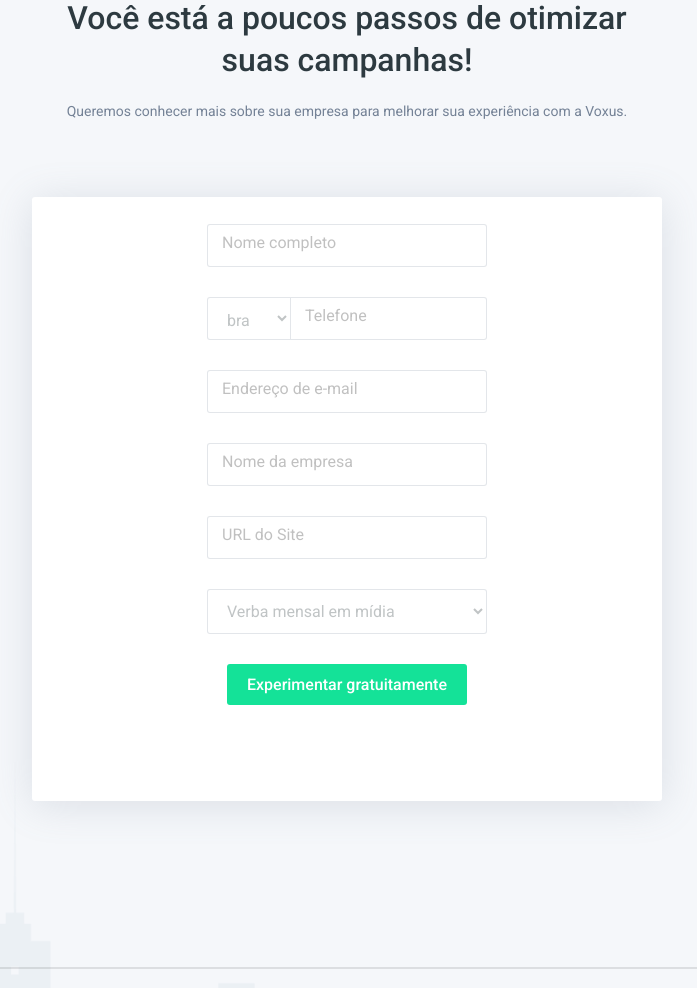
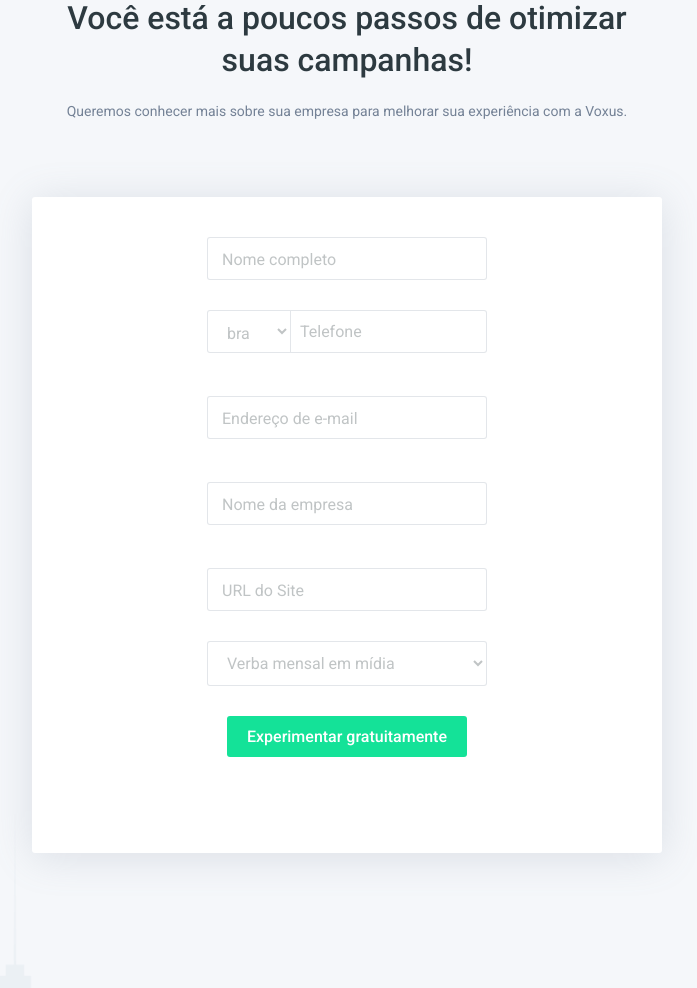
Before and after one commit to rodrigoviturino/teste_voxus, a PHP site: page / in a window 1280 px wide. Shown: the part 113-1101 px from the top of the page, without its empty margins (293-990 px from the left). Run offline with PHP 8.4, Linux system fonts and the light colour scheme.

Commit message:
Criação do layout em html,css e javascript, de acordo com o frame

```diff
--- a/index.html
+++ b/index.html
@@ -32,36 +32,38 @@
         <div class="container">
             <span id="msg"></span>
             <div class="content__form">
-                <form action="#" id="form-content">
-                    <div class="content__form__inputBox">
+                <form action="#" id="form-content" method="POST">
+
+                    <div class="content__form__label__float">
+                        <input type="text" class="input-nome" name="name" id="nome" placeholder=" "/>
                         <label for="name">Nome completo</label>
-                        <input type="text" class="input-nome" name="name">
                     </div>
+
                     <div class="content__form__phone">
                         <select id="flag">
                             <option value="">bra</option>
                         </select>
-                        <div class="content__form__inputBox">
+                        <div class="content__form__label__float" id="divPhone">
+                            <input type="text" class="input-phone" name="phone" id="id_phone" placeholder=" ">
                             <label for="phone">Telefone</label>
-                            <input type="text" class="input-phone" name="phone" id="id_phone">
                         </div>
                     </div>
 
-                    <div class="content__form__inputBox">
+                    <div class="content__form__label__float">
+                        <input type="text" class="input-andress" name="email" placeholder=" ">
                         <label for="andress">Endereço de e-mail</label>
-                        <input type="text" class="input-andress" name="email">
-                        <span></span>
+
                     </div>
 
-                    <div class="content__form__inputBox">
+                    <div class="content__form__label__float">
+                        <input type="text" class="input-company" name="company" placeholder=" ">
                         <label for="company">Nome da empresa</label>
-                        <input type="text" class="input-company" name="company">
-                        <span style="display: block;"></span>
+
                     </div>
 
-                    <div class="content__form__inputBox">
+                    <div class="content__form__label__float">
+                        <input type="text" value="" class="input-site" name="site" placeholder=" " >
                         <label for="site">URL do Site</label>
-                        <input type="text" class="input-site" name="site">
                         <span></span>
                     </div>
 
@@ -75,7 +77,8 @@
                         <option value="">Não se aplica</option>
                     </select>
 
-                    <button type="submit" id="btn-submit" class="btn-form">Experimentar gratuitamente</button>
+                    <button id="" class="btn-form">Experimentar gratuitamente</button>
+                    <!-- <button id="obrigado" class="btn-hidden">Obrigado!</button> -->
                 </form>
             </div>
 
@@ -112,5 +115,39 @@
 <script src="js/additional-methods.min.js"></script>
 <script src="js/main.js"></script>
 
+<script>
+$(document).ready(function () {
+    $('#form-content').validate({
+        // Regras
+        rules: {
+            name: {
+                required:true
+            },
+
+            phone: {
+                required: true
+            },
+            email: {
+                email: true,
+                remote:true,
+                required:true
+            },
+            company: {
+                required:true
+            },
+            site: {
+                required:true,
+                url:true
+            },
+
+        },
+        submitHandler: function(form) {
+
+            form.submit();
+        }
+    });
+});
+</script>
+
 </body>
 </html>
--- a/sass/base/_variaveis_e_mixins.scss
+++ b/sass/base/_variaveis_e_mixins.scss
@@ -13,7 +13,10 @@
 // Mixins Tipografia
 @mixin tipo-1($size){
     font-family: $fonte-1;
-    @if $size == 14 {
+    @if $size == 12 {
+        font-size: em(12);
+    }
+    @else if $size == 14 {
         font-size: em(14);
         line-height: (26px);
     }
--- a/sass/layout/_content.scss
+++ b/sass/layout/_content.scss
@@ -139,6 +139,24 @@
                     border-top-left-radius: 0px !important;
                     border-bottom-left-radius: 0px !important;
                 }
+                #divPhone {
+                    padding: 0;
+
+                    label {
+                        padding: 2px 0 0 15px;
+                        top: 1px;
+                        left: 10px;
+                        padding: 0;
+                    }
+
+                    input:focus + label {
+                        top: -6px;
+                    }
+
+                    #id_phone {
+                        display: flex;
+                    }
+                }
 
                 #flag {
                     padding-bottom: 8px;
@@ -196,22 +214,109 @@
                      }
                  }
 
+            }
 
+            /* New Version */
+            &__label__float{
+                position: relative;
+                padding-top: 13px;
+
+              input{
+                  display: block;
+                  width: 100%;
+                  background: #FFFFFF;
+                  border: 1px solid rgba(116, 130, 150, 0.2);
+                  box-sizing: border-box;
+                  border-radius: 3px;
+                  padding: 11px 15px 11px 15px;
+                  outline: none;
+                  margin-bottom: 30px;
+                  transition: all .3s ease-out;
+                  -webkit-transition: all .3s ease-out;
+                  -moz-transition: all .3s ease-out;
+                -webkit-appearance:none;
+                @include tipo-1(16);
+              }
+
+              input::placeholder{
+                color:transparent;
+              }
+
+              label{
+                pointer-events: none;
+                position: absolute;
+                top: 0;
+                left: 0;
+                color: rgba(45, 58, 64, 0.3);
+                padding: 15px 0 11px 15px;
+                margin-top: 13px;
+                transition: all .3s ease-out;
+                -webkit-transition: all .3s ease-out;
+                -moz-transition: all .3s ease-out;
+                @include tipo-1(16);
+
+              }
+
+              input:required:invalid + label{
+                color: red;
+              }
+
+              input:focus + label, input:focus + label > label {
+                font-size: 14px;
+                margin-top: 0;
+                color: #2D3A40;
+                background: white;
+                left: 10px;
+                top: 6px;
+                padding: 0;
+              }
+              input:not(:placeholder-shown) + label, input:not(:placeholder-shown) + label + label{
+                font-size: 14px;
+                margin-top: 0;
+                color: rgba(45, 58, 64, 0.3);
+                background: white;
+                left: 10px;
+                top: 6px;
+                padding: 0;
+
+
+              }
 
             }
 
         }
     }
 
-    #name-error,#email-error,#id_phone-error ,#company-error ,#site-error {
+    #nome-error,#email-error,#id_phone-error ,#company-error ,#site-error {
         position: relative;
         margin-bottom: 10px;
         background: #F0175C;
         color: #fff;
         border-radius: 0px 0px 4px 4px;
-        top: -31px;
+        top: -29px;
         left: 0;
         padding: 5px 13px;
+        @include tipo-1(12);
+    }
+
+    #id_phone-error{
+        top: 4px !important;
+        left: 0px !important;
+        width: 100% !important;
+        padding: 6px !important;
+    }
+
+    #tt {
+        display: none;
+
+    }
+
+    .show {
+        display: block;
+        z-index: 99;
+        position: relative;
+        background-color: darkcyan;
+        top: -40px;
     }
 
 }
--- a/style.css
+++ b/style.css
@@ -303,6 +303,7 @@
   box-shadow: 0px 4px 40px rgba(116, 130, 150, 0.2);
   border-radius: 3px;
   padding: 27px 0 96px 0;
+  /* New Version */
 }
 #main .content__form form {
   max-width: 280px;
@@ -368,6 +369,21 @@
   border-top-left-radius: 0px !important;
   border-bottom-left-radius: 0px !important;
 }
+#main .content__form__phone #divPhone {
+  padding: 0;
+}
+#main .content__form__phone #divPhone label {
+  padding: 2px 0 0 15px;
+  top: 1px;
+  left: 10px;
+  padding: 0;
+}
+#main .content__form__phone #divPhone input:focus + label {
+  top: -6px;
+}
+#main .content__form__phone #divPhone #id_phone {
+  display: flex;
+}
 #main .content__form__phone #flag {
   padding-bottom: 8px;
 }
@@ -412,15 +428,92 @@
 #main .content__form__inputBox input:focus input::-webkit-input-placeholder {
   color: transparent;
 }
-#main #name-error, #main #email-error, #main #id_phone-error, #main #company-error, #main #site-error {
+#main .content__form__label__float {
+  position: relative;
+  padding-top: 13px;
+}
+#main .content__form__label__float input {
+  display: block;
+  width: 100%;
+  background: #FFFFFF;
+  border: 1px solid rgba(116, 130, 150, 0.2);
+  box-sizing: border-box;
+  border-radius: 3px;
+  padding: 11px 15px 11px 15px;
+  outline: none;
+  margin-bottom: 30px;
+  transition: all 0.3s ease-out;
+  -webkit-transition: all 0.3s ease-out;
+  -moz-transition: all 0.3s ease-out;
+  -webkit-appearance: none;
+  font-family: "Roboto", sans-serif;
+  font-size: 1em;
+}
+#main .content__form__label__float input::placeholder {
+  color: transparent;
+}
+#main .content__form__label__float label {
+  pointer-events: none;
+  position: absolute;
+  top: 0;
+  left: 0;
+  color: rgba(45, 58, 64, 0.3);
+  padding: 15px 0 11px 15px;
+  margin-top: 13px;
+  transition: all 0.3s ease-out;
+  -webkit-transition: all 0.3s ease-out;
+  -moz-transition: all 0.3s ease-out;
+  font-family: "Roboto", sans-serif;
+  font-size: 1em;
+}
+#main .content__form__label__float input:required:invalid + label {
+  color: red;
+}
+#main .content__form__label__float input:focus + label, #main .content__form__label__float input:focus + label > label {
+  font-size: 14px;
+  margin-top: 0;
+  color: #2D3A40;
+  background: white;
+  left: 10px;
+  top: 6px;
+  padding: 0;
+}
+#main .content__form__label__float input:not(:placeholder-shown) + label, #main .content__form__label__float input:not(:placeholder-shown) + label + label {
+  font-size: 14px;
+  margin-top: 0;
+  color: rgba(45, 58, 64, 0.3);
+  background: white;
+  left: 10px;
+  top: 6px;
+  padding: 0;
+}
+#main #nome-error, #main #email-error, #main #id_phone-error, #main #company-error, #main #site-error {
   position: relative;
   margin-bottom: 10px;
   background: #F0175C;
   color: #fff;
   border-radius: 0px 0px 4px 4px;
-  top: -31px;
+  top: -29px;
   left: 0;
   padding: 5px 13px;
+  font-family: "Roboto", sans-serif;
+  font-size: 0.75em;
+}
+#main #id_phone-error {
+  top: 4px !important;
+  left: 0px !important;
+  width: 100% !important;
+  padding: 6px !important;
+}
+#main #tt {
+  display: none;
+}
+#main .show {
+  display: block;
+  z-index: 99;
+  position: relative;
+  background-color: darkcyan;
+  top: -40px;
 }
 
 .footer ul {
```
Also changed, not shown: js/main.js (+65 -43 lines).
